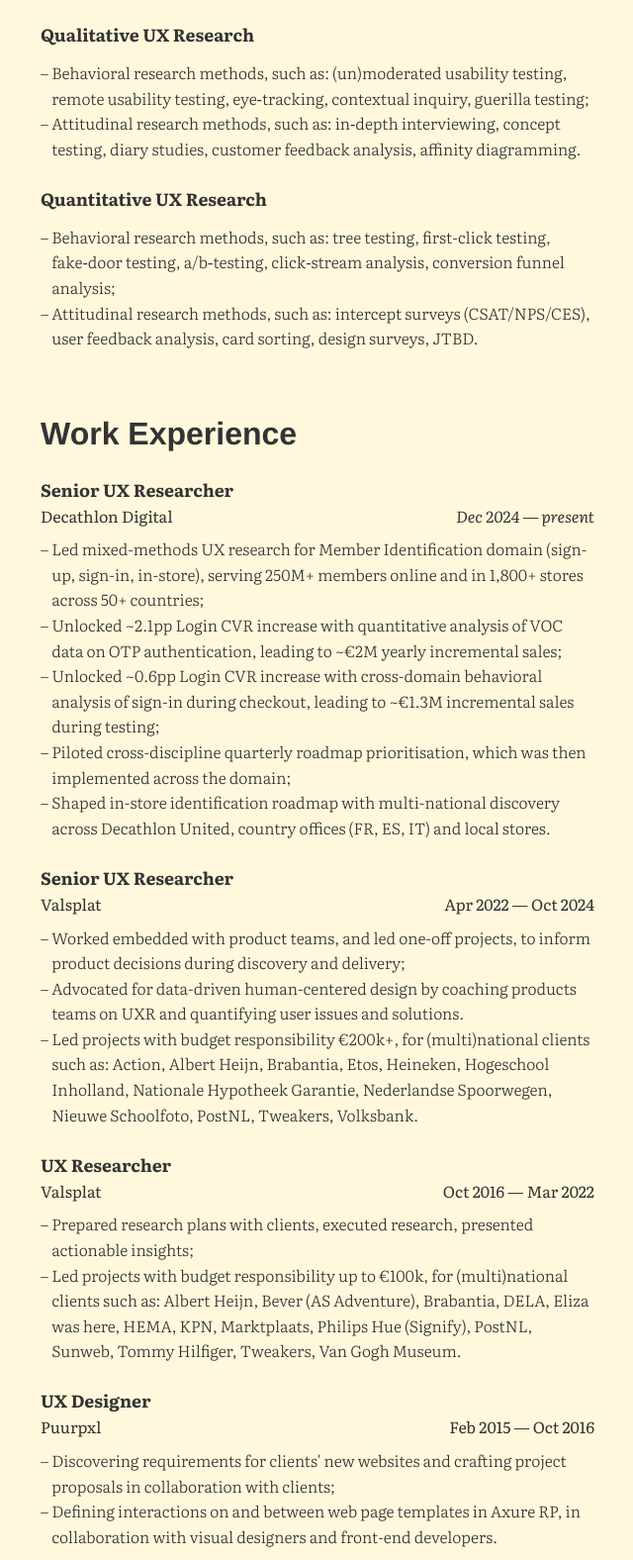
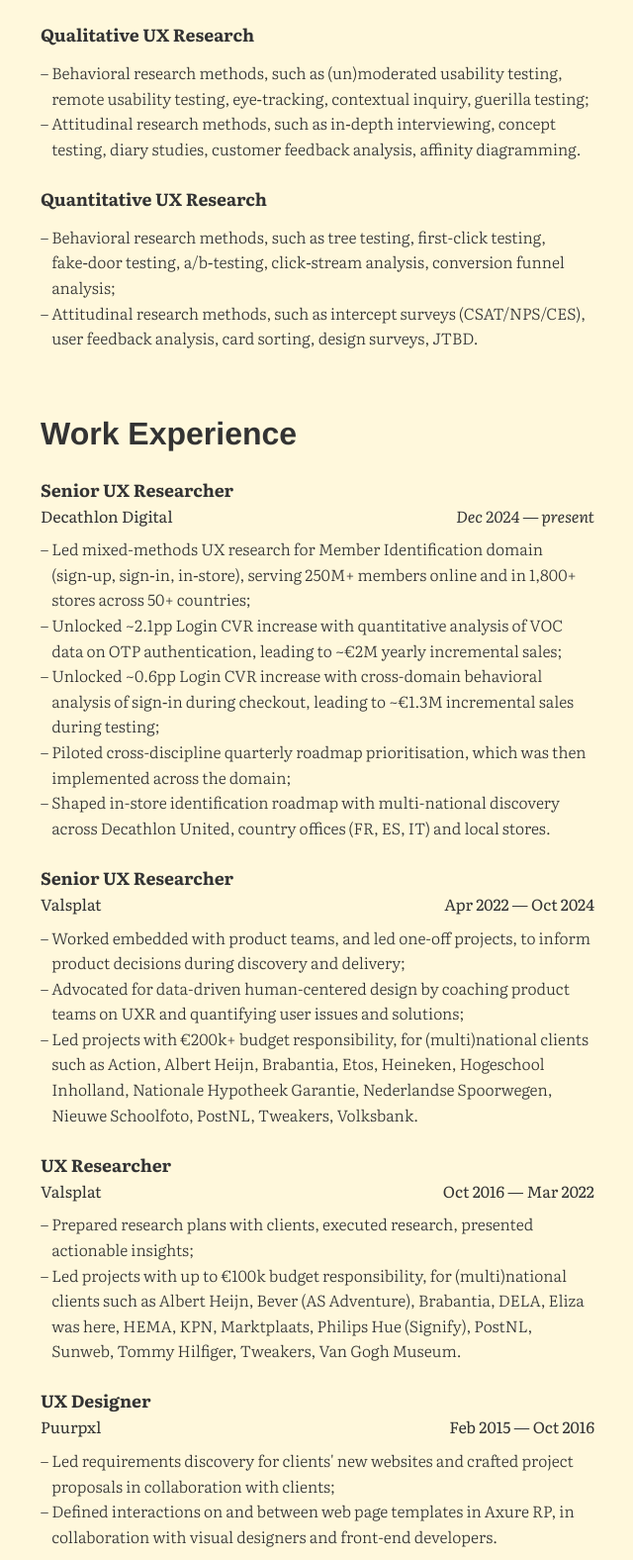
Before and after one commit to fabianvannoort/fabianvannoort.nl, a plain HTML site: page index.html in a window 1280 px wide. Shown: the part 1024-2600 px from the top of the page at 99% size, without its empty margins (319-959 px from the left). Drawn offline with Linux system fonts and the light colour scheme.

Commit message:
Hyphens to non-breaking hyphens where needed.

```diff
--- a/index.html
+++ b/index.html
@@ -45,20 +45,20 @@
         <h2>Expertise</h2>
         <h3>Promoting human-centered product development</h3>
         <ul>
-            <li>Coaching product teams on human-centered design and UX research through collaboration and story&#8209telling in (multi)national organisations;</li>
+            <li>Coaching product teams on human-centered design and UX research through collaboration and story&#8209;telling in (multi)national organisations;</li>
             <li>Identifying product opportunities, by amplifying the voice of the customer in collaboration with PMs, designers and other team members;</li>
             <li>Shaping UX research questions, creating research plans, driving projects, structuring and analysing data, deriving actionable insights, presenting compelling stories, prioritising and socialising next steps.  </li>
 
         </ul>
         <h3>Qualitative UX Research</h3>
         <ul>
-            <li>Behavioral research methods, such as: (un)moderated usability testing, remote usability testing, eye&#8209tracking, contextual inquiry, guerilla testing; </li>
-            <li>Attitudinal research methods, such as: in&#8209depth interviewing, concept testing, diary studies, customer feedback analysis, affinity diagramming. </li>
+            <li>Behavioral research methods, such as (un)moderated usability testing, remote usability testing, eye&#8209;tracking, contextual inquiry, guerilla testing; </li>
+            <li>Attitudinal research methods, such as in&#8209;depth interviewing, concept testing, diary studies, customer feedback analysis, affinity diagramming. </li>
         </ul>
         <h3>Quantitative UX Research</h3>
         <ul>
-            <li>Behavioral research methods, such as: tree testing, first-click testing, fake&#8209door testing, a/b&#8209testing, click&#8209stream analysis, conversion funnel analysis; </li>
-            <li>Attitudinal research methods, such as: intercept surveys (CSAT/NPS/CES), user feedback analysis, card sorting, design surveys, JTBD. </li>
+            <li>Behavioral research methods, such as tree testing, first-click testing, fake&#8209;door testing, a/b&#8209;testing, click&#8209;stream analysis, conversion funnel analysis; </li>
+            <li>Attitudinal research methods, such as intercept surveys (CSAT/NPS/CES), user feedback analysis, card sorting, design surveys, JTBD. </li>
         </ul>
 
         <h2>Work Experience</h2>
@@ -69,9 +69,9 @@
                 <p class="timeframe" style="font-style: italic;">Dec 2024 — present</p>
             </div>
             <ul>
-                <li>Led mixed-methods UX research for Member Identification domain (sign-up, sign-in, in-store), serving 250M+ members online and in 1,800+ stores across 50+ countries;</li>
+                <li>Led mixed-methods UX research for Member Identification domain (sign&#8209;up, sign&#8209;in, in&#8209;store), serving 250M+ members online and in 1,800+ stores across 50+ countries;</li>
                 <li>Unlocked ~2.1pp Login CVR increase with quantitative analysis of VOC data on OTP authentication, leading to ~€2M yearly incremental sales;</li>
-                <li>Unlocked ~0.6pp Login CVR increase with cross-domain behavioral analysis of sign-in during checkout, leading to ~€1.3M incremental sales during testing;</li>
+                <li>Unlocked ~0.6pp Login CVR increase with cross-domain behavioral analysis of sign&#8209;in during checkout, leading to ~€1.3M incremental sales during testing;</li>
                 <li>Piloted cross-discipline quarterly roadmap prioritisation, which was then implemented across the domain;</li>
                 <li>Shaped in-store identification roadmap with multi-national discovery across Decathlon United, country offices (FR, ES, IT) and local stores.</li>
             </ul>
@@ -84,8 +84,8 @@
             </div>
             <ul>
                 <li>Worked embedded with product teams, and led one-off projects, to inform product decisions during discovery and delivery;</li>
-                <li>Advocated for data-driven human-centered design by coaching products teams on UXR and quantifying user issues and solutions.</li>
-                <li>Led projects with budget responsibility €200k+, for (multi)national clients such as: Action, Albert Heijn, Brabantia, Etos, Heineken, Hogeschool Inholland, Nationale Hypotheek Garantie, Nederlandse Spoorwegen, Nieuwe Schoolfoto, PostNL, Tweakers, Volksbank.</li>
+                <li>Advocated for data-driven human-centered design by coaching product teams on UXR and quantifying user issues and solutions;</li>
+                <li>Led projects with €200k+ budget responsibility, for (multi)national clients such as Action, Albert Heijn, Brabantia, Etos, Heineken, Hogeschool Inholland, Nationale Hypotheek Garantie, Nederlandse Spoorwegen, Nieuwe Schoolfoto, PostNL, Tweakers, Volksbank.</li>
             </ul>
         </div>
         <div class="workexperience" id="ValsplatNOS">
@@ -94,7 +94,7 @@
             <p class="timeframe">Oct 2016 — Mar 2022</p>
             <ul>
                 <li>Prepared research plans with clients, executed research, presented actionable insights;</li>
-                <li>Led projects with budget responsibility up to €100k, for (multi)national clients such as: Albert Heijn, Bever (AS Adventure), Brabantia, DELA, Eliza was here, HEMA, KPN, Marktplaats, Philips Hue (Signify), PostNL, Sunweb, Tommy Hilfiger, Tweakers, Van Gogh Museum.</li>
+                <li>Led projects with up to €100k budget responsibility, for (multi)national clients such as Albert Heijn, Bever (AS Adventure), Brabantia, DELA, Eliza was here, HEMA, KPN, Marktplaats, Philips Hue (Signify), PostNL, Sunweb, Tommy Hilfiger, Tweakers, Van Gogh Museum.</li>
             </ul>
         </div>
         <div class="workexperience" id="Puurpxl">
@@ -102,14 +102,13 @@
             <p class="organisation">Puurpxl</p>
             <p class="timeframe">Feb 2015 — Oct 2016</p>
             <ul>
-                <li>Discovering requirements for clients' new websites and crafting project proposals in collaboration with clients;</li>
-                <li>Defining interactions on and between web page templates in Axure RP, in collaboration with visual designers and front-end developers.</li>
+                <li>Led requirements discovery for clients' new websites and crafted project proposals in collaboration with clients;</li>
+                <li>Defined interactions on and between web page templates in Axure RP, in collaboration with visual designers and front-end developers.</li>
             </ul>
         </div>
         <div class="workexperience" id="Freudenthal">
             <h3>Teaching Assistant</h3>
             <p class="organisation">Utrecht University</p>
-            <p class="organisation"></p>
             <p class="timeframe">May 2014</p>
             <ul>
                 <li>Mentored secondary school students in the U-Talent programme of the Freudenthal Institute for Science and Mathematics Education;</li>
@@ -131,8 +130,8 @@
             <p class="organisation">Puurpxl</p>
             <p class="timeframe">Apr 2013 — Aug 2013</p>
             <ul>
-                <li>Research project for the graduation of my Master's in Information Studies, on the Human Centered Multimedia track.</li>
-                <li>"How should Puurpxl design to empower people in supporting non-profit organizations on mobile systems?"</li>
+                <li>Conducted graduation research for MSc Information Studies (Human Centered Multimedia track);</li>
+                <li>Investigated how Puurpxl could design mobile experiences that empower people to support non-profit organizations.</li>
             </ul>
         </div>
         <div class="workexperience" id="UvATA">
@@ -141,10 +140,11 @@
             <p class="timeframe">Jan 2013 — Apr 2013</p>
             <ul>
                 <li>Assisted in creating assignments for the Interaction Design course;</li>
-                <li>Guided students in execution of assignents;</li>
+                <li>Guided students in execution of assignments;</li>
                 <li>Graded and gave feedback on students' assignment submissions.</li>
             </ul>
         </div>
+
         <h2>Education</h2>
         <h3>MSc. Applied Cognitive Psychology, <em>cum laude</em></h3>
         <p class="university">Utrecht University</p>
```
